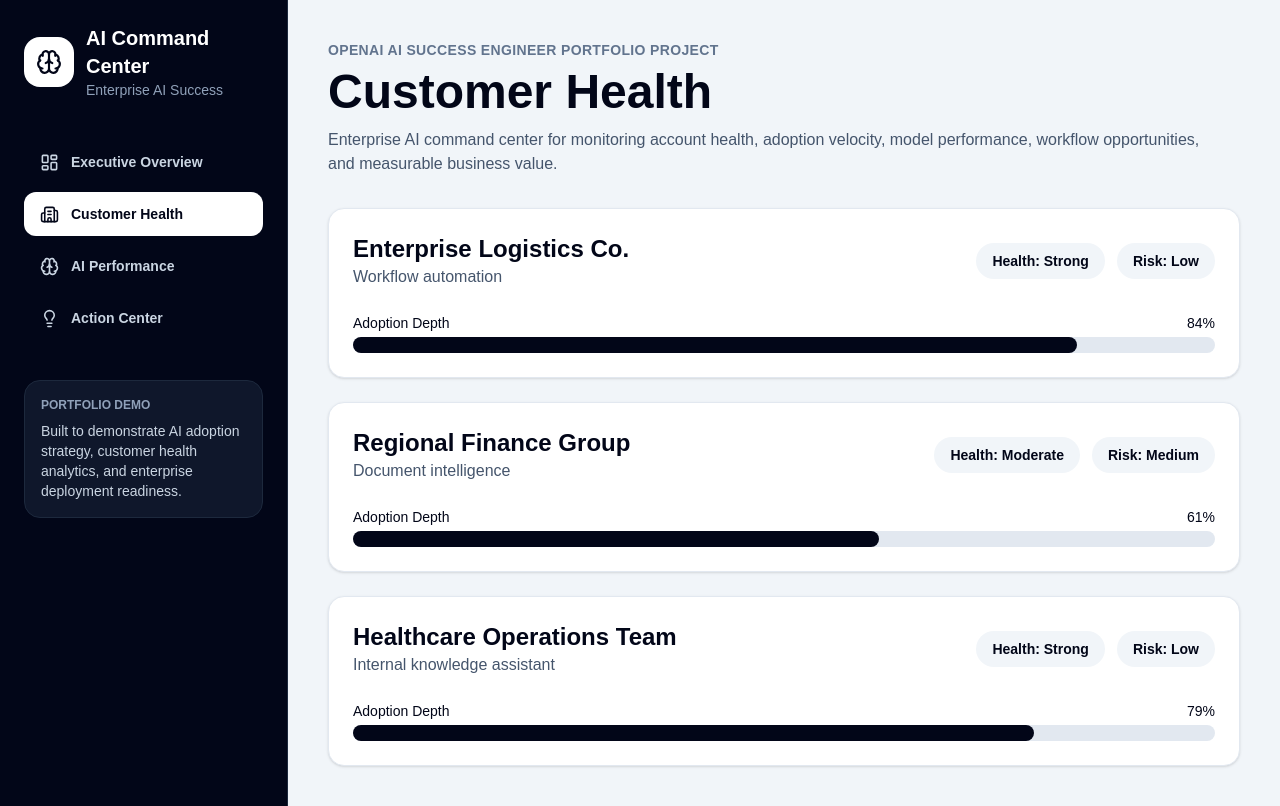
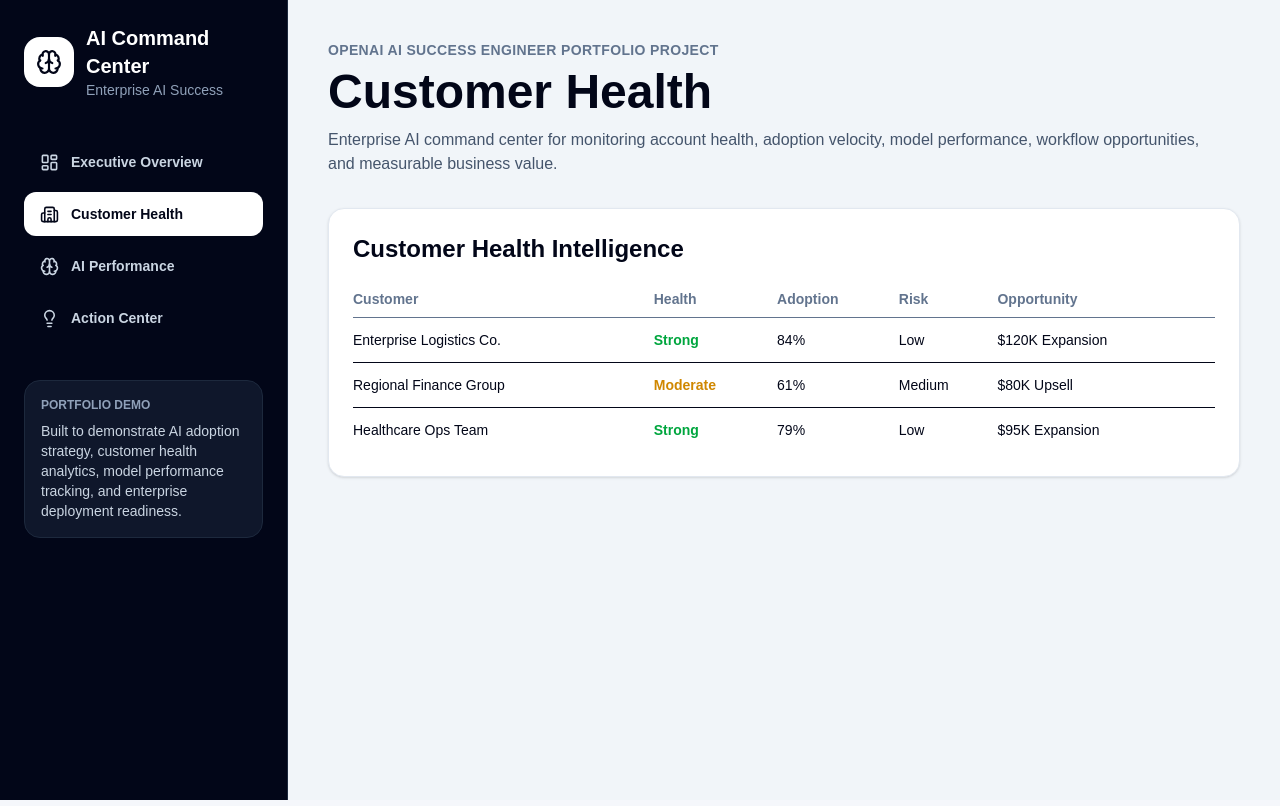
Before and after one commit to jtorres507-rgb/openai-ai-command-dashboard, a React (Vite) app: page / in a window 1280 px wide. Both pictures are taken after a click on the button "Customer Health". Built offline with nearby package versions, Linux system fonts and the light colour scheme.

Commit message:
Add customer intelligence AI performance and action center

```diff
--- a/src/App.jsx
+++ b/src/App.jsx
@@ -2,7 +2,6 @@
 import {
   Activity,
   AlertTriangle,
-  BarChart3,
   Brain,
   Building2,
   CheckCircle,
@@ -24,30 +23,6 @@
   { title: "Efficiency Gain", value: "31%", change: "+18%", icon: TrendingUp },
 ];
 
-const accounts = [
-  {
-    name: "Enterprise Logistics Co.",
-    health: "Strong",
-    adoption: 84,
-    useCase: "Workflow automation",
-    risk: "Low",
-  },
-  {
-    name: "Regional Finance Group",
-    health: "Moderate",
-    adoption: 61,
-    useCase: "Document intelligence",
-    risk: "Medium",
-  },
-  {
-    name: "Healthcare Operations Team",
-    health: "Strong",
-    adoption: 79,
-    useCase: "Internal knowledge assistant",
-    risk: "Low",
-  },
-];
-
 const adoption = [
   { label: "Jan", value: 28 },
   { label: "Feb", value: 42 },
@@ -55,20 +30,6 @@
   { label: "Apr", value: 68 },
   { label: "May", value: 76 },
   { label: "Jun", value: 84 },
-];
-
-const modelMetrics = [
-  { label: "Prompt Success Rate", value: "94%", icon: CheckCircle },
-  { label: "Avg Response Latency", value: "1.8s", icon: Clock },
-  { label: "Automation Candidates", value: "42", icon: Zap },
-  { label: "Security Readiness", value: "91%", icon: ShieldCheck },
-];
-
-const recommendations = [
-  "Expand AI champion network across operations and customer-facing teams.",
-  "Prioritize workflows with measurable cycle-time reduction and high user volume.",
-  "Define adoption KPIs before each deployment milestone.",
-  "Launch enablement sessions focused on prompt quality, safe usage, and internal rollout playbooks.",
 ];
 
 function Sidebar({ activePage, setActivePage }) {
@@ -119,7 +80,7 @@
         </p>
         <p className="mt-2 text-sm text-slate-300">
           Built to demonstrate AI adoption strategy, customer health analytics,
-          and enterprise deployment readiness.
+          model performance tracking, and enterprise deployment readiness.
         </p>
       </div>
     </aside>
@@ -207,58 +168,82 @@
 
 function CustomerHealth() {
   return (
-    <div className="grid gap-6">
-      {accounts.map((account) => (
-        <div
-          key={account.name}
-          className="rounded-2xl border border-slate-200 bg-white p-6 shadow-sm"
-        >
-          <div className="flex flex-col justify-between gap-4 md:flex-row md:items-center">
-            <div>
-              <h2 className="text-2xl font-bold">{account.name}</h2>
-              <p className="text-slate-600">{account.useCase}</p>
-            </div>
+    <div className="rounded-2xl border border-slate-200 bg-white p-6 shadow-sm">
+      <h2 className="text-2xl font-bold mb-4">Customer Health Intelligence</h2>
 
-            <div className="flex gap-3">
-              <span className="rounded-full bg-slate-100 px-4 py-2 text-sm font-bold">
-                Health: {account.health}
-              </span>
-              <span className="rounded-full bg-slate-100 px-4 py-2 text-sm font-bold">
-                Risk: {account.risk}
-              </span>
-            </div>
-          </div>
+      <table className="w-full text-left">
+        <thead>
+          <tr className="border-b text-sm text-slate-500">
+            <th className="py-2">Customer</th>
+            <th>Health</th>
+            <th>Adoption</th>
+            <th>Risk</th>
+            <th>Opportunity</th>
+          </tr>
+        </thead>
 
-          <div className="mt-6">
-            <ProgressBar label="Adoption Depth" value={account.adoption} />
-          </div>
-        </div>
-      ))}
+        <tbody className="text-sm">
+          <tr className="border-b">
+            <td className="py-3 font-medium">Enterprise Logistics Co.</td>
+            <td className="text-green-600 font-semibold">Strong</td>
+            <td>84%</td>
+            <td>Low</td>
+            <td>$120K Expansion</td>
+          </tr>
+
+          <tr className="border-b">
+            <td className="py-3 font-medium">Regional Finance Group</td>
+            <td className="text-yellow-600 font-semibold">Moderate</td>
+            <td>61%</td>
+            <td>Medium</td>
+            <td>$80K Upsell</td>
+          </tr>
+
+          <tr>
+            <td className="py-3 font-medium">Healthcare Ops Team</td>
+            <td className="text-green-600 font-semibold">Strong</td>
+            <td>79%</td>
+            <td>Low</td>
+            <td>$95K Expansion</td>
+          </tr>
+        </tbody>
+      </table>
     </div>
   );
 }
 
 function AIPerformance() {
+  const modelMetrics = [
+    { label: "LLM Accuracy", value: "92%", icon: CheckCircle },
+    { label: "Hallucination Rate", value: "4%", icon: AlertTriangle },
+    { label: "Response Time", value: "1.2s", icon: Clock },
+    { label: "Prompt Optimization Gain", value: "+18%", icon: Zap },
+  ];
+
   return (
     <>
       <div className="grid gap-5 md:grid-cols-2 xl:grid-cols-4">
         {modelMetrics.map((item) => (
-          <MetricCard
+          <div
             key={item.label}
-            item={{
-              title: item.label,
-              value: item.value,
-              change: "Live",
-              icon: item.icon,
-            }}
-          />
+            className="rounded-2xl border border-slate-200 bg-white p-6 shadow-sm"
+          >
+            <div className="rounded-xl bg-slate-100 p-3 w-fit">
+              <item.icon size={23} />
+            </div>
+            <p className="mt-5 text-sm text-slate-500">{item.label}</p>
+            <p className="mt-1 text-3xl font-bold text-slate-950">
+              {item.value}
+            </p>
+          </div>
         ))}
       </div>
 
       <div className="mt-8 rounded-2xl border border-slate-200 bg-white p-6 shadow-sm">
-        <h2 className="text-2xl font-bold">AI System Observability</h2>
-        <p className="text-slate-600">
-          Simulated operational signals for enterprise AI deployment monitoring.
+        <h2 className="text-2xl font-bold">Model Performance & Accuracy</h2>
+        <p className="mt-2 text-slate-600">
+          Simulated AI observability layer for monitoring quality, speed,
+          prompt performance, and enterprise readiness.
         </p>
 
         <div className="mt-6 grid gap-5 md:grid-cols-3">
@@ -266,10 +251,12 @@
             <p className="text-sm text-slate-500">Token Usage</p>
             <p className="text-3xl font-bold">1.8M</p>
           </div>
+
           <div className="rounded-xl bg-slate-100 p-5">
             <p className="text-sm text-slate-500">Escalations Avoided</p>
             <p className="text-3xl font-bold">312</p>
           </div>
+
           <div className="rounded-xl bg-slate-100 p-5">
             <p className="text-sm text-slate-500">Workflow Hours Saved</p>
             <p className="text-3xl font-bold">740</p>
@@ -289,18 +276,18 @@
           <h2 className="text-2xl font-bold">AI Success Recommendations</h2>
         </div>
 
-        <div className="mt-5 space-y-4">
-          {recommendations.map((item) => (
-            <div key={item} className="rounded-xl bg-slate-100 p-4 text-slate-700">
-              {item}
-            </div>
-          ))}
-        </div>
+        <ul className="mt-5 space-y-3 text-slate-700">
+          <li>🚀 Expand AI deployment to Finance workflows with high ROI potential.</li>
+          <li>⚠️ Address adoption gaps in Regional Finance Group.</li>
+          <li>📈 Scale successful Logistics automation playbook.</li>
+          <li>🧠 Optimize prompts to reduce hallucination rate further.</li>
+          <li>🔐 Complete security review for enterprise rollout.</li>
+        </ul>
       </div>
 
       <div className="rounded-2xl border border-slate-200 bg-white p-6 shadow-sm">
         <div className="flex items-center gap-3">
-          <AlertTriangle />
+          <ShieldCheck />
           <h2 className="text-2xl font-bold">Intervention Queue</h2>
         </div>
 
@@ -308,9 +295,11 @@
           <div className="rounded-xl border border-amber-200 bg-amber-50 p-4">
             Finance team adoption is below target. Recommend enablement sprint.
           </div>
+
           <div className="rounded-xl border border-slate-200 bg-slate-50 p-4">
             Legal use case requires additional policy review before production.
           </div>
+
           <div className="rounded-xl border border-emerald-200 bg-emerald-50 p-4">
             Logistics account ready for expanded workflow automation rollout.
           </div>
@@ -327,6 +316,7 @@
     if (activePage === "Customer Health") return <CustomerHealth />;
     if (activePage === "AI Performance") return <AIPerformance />;
     if (activePage === "Action Center") return <ActionCenter />;
+
     return <ExecutiveOverview />;
   };
 
@@ -339,7 +329,9 @@
           <p className="text-sm font-bold uppercase tracking-wide text-slate-500">
             OpenAI AI Success Engineer Portfolio Project
           </p>
+
           <h1 className="mt-2 text-4xl font-bold md:text-5xl">{activePage}</h1>
+
           <p className="mt-3 max-w-4xl text-slate-600">
             Enterprise AI command center for monitoring account health, adoption
             velocity, model performance, workflow opportunities, and measurable
```
